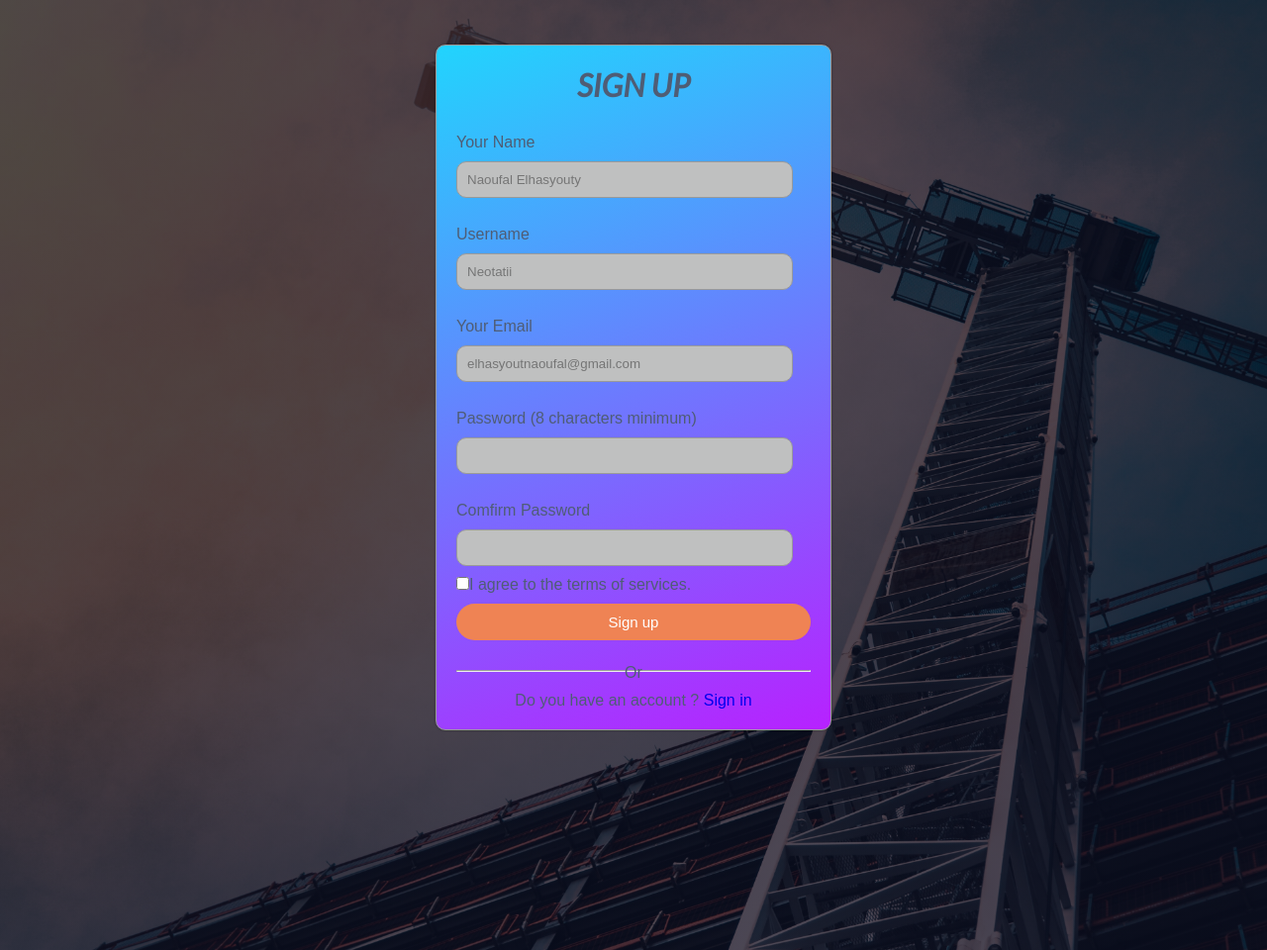
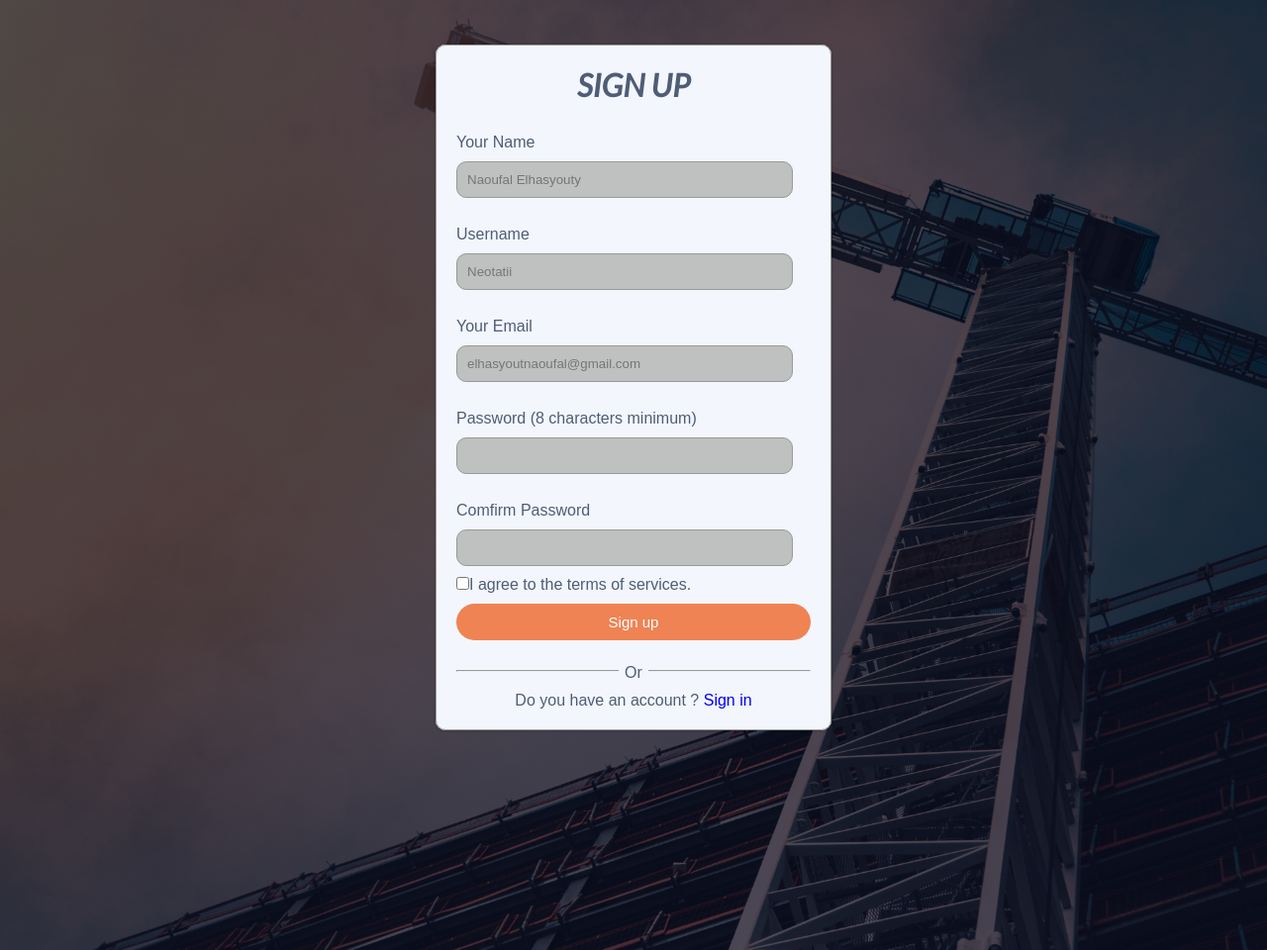
Before and after one commit to neotatii/NNH, a PHP site: the page made by Sign up page.html in a window 1280 px wide. Shown: the whole page at 99% size. Run offline with PHP 8.4, Linux system fonts and the light colour scheme; some web fonts are replaced.

Commit message:
23/05/2023

```diff
--- a/projects.html
+++ b/projects.html
@@ -6,6 +6,7 @@
     <meta name="viewport" content="width=device-width, initial-scale=1.0" />
     <title>Document</title>
     <link rel="stylesheet" href="/Projects-style.css" />
+    <script src="/projects-app.js"></script>
   </head>
 
   <div class="app-container">
@@ -847,5 +848,4 @@
       </div>
     </div>
   </div>
-  <script src="/projects-app.js"></script>
 </html>
--- a/sign-up-style.css
+++ b/sign-up-style.css
@@ -23,7 +23,7 @@
 .sign-up{
     border-radius: 10px;
     color: #4f5d75;
-    background-image: linear-gradient(-20deg, #b721ff 0%, #21d4fd 100%);
+    background-color: #f3f6fd;
     width: 400px;
     padding: 20px;
     box-shadow: 0 0 3px 0 rgba(0,0,0,0.3);
@@ -86,7 +86,7 @@
     width: 100%;
   }
   .or {
-    background-color: transparent;
+    background-color: #f3f6fd;
     width: 30px;
     margin: -8px auto 10px;
   }
```
